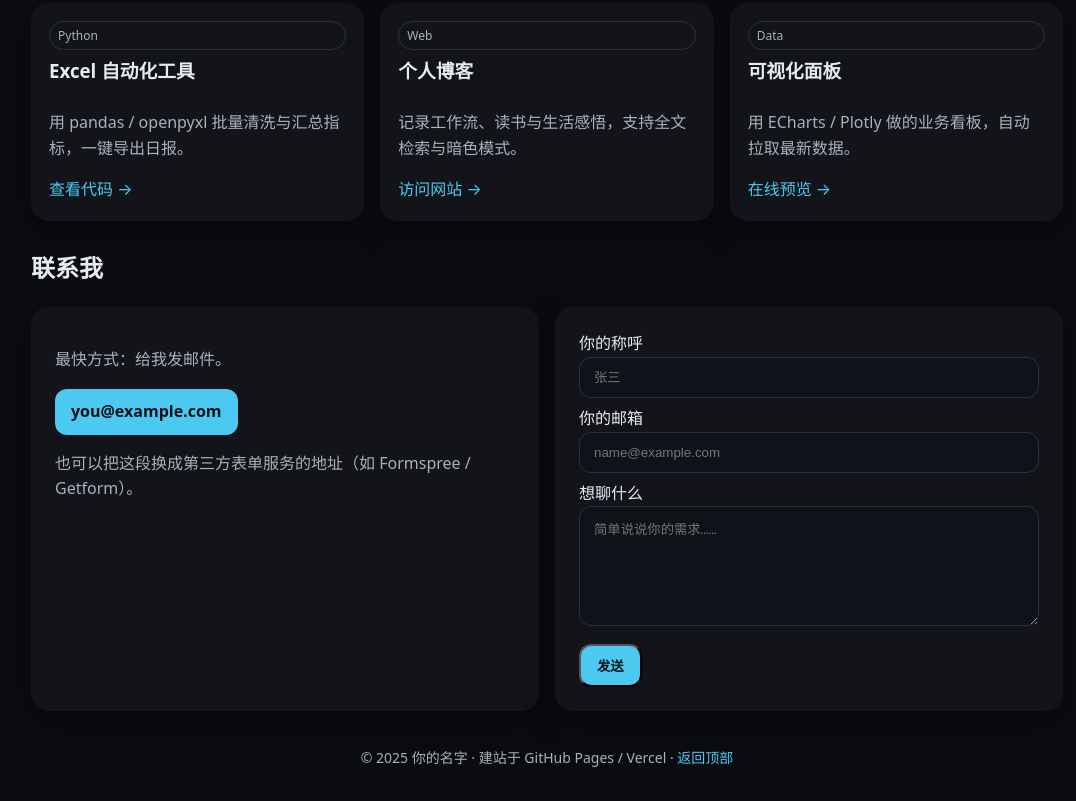
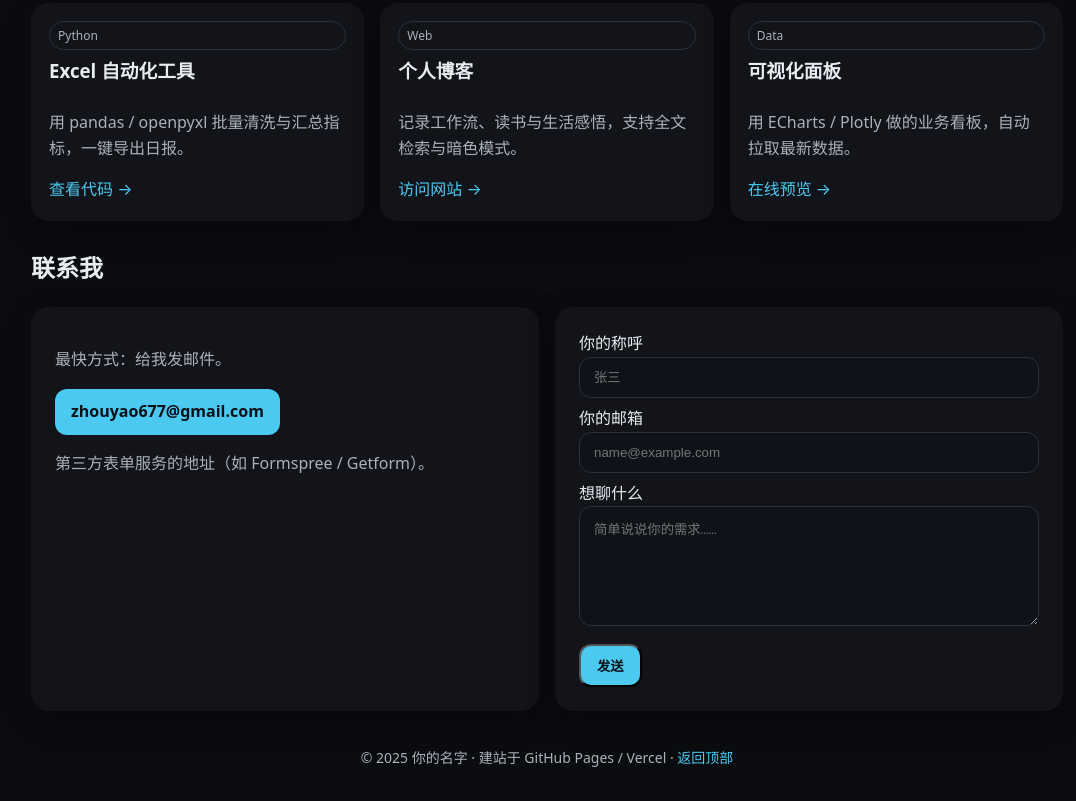
Before and after one commit to hellofuck264/hellofuck264.github.io, a plain HTML site: page index.html in a window 1280 px wide. Shown: the part 685-1486 px from the top of the page, without its empty margins (93-1169 px from the left). Drawn offline with Linux system fonts and the light colour scheme.

Commit message:
Update index.html

```diff
--- a/index.html
+++ b/index.html
@@ -125,8 +125,8 @@
       <div class="split">
         <div class="card">
           <p class="muted">最快方式：给我发邮件。</p>
-          <p class="mailto"><a href="mailto:you@example.com" class="btn">you@example.com</a></p>
-          <p class="muted">也可以把这段换成第三方表单服务的地址（如 Formspree / Getform）。</p>
+          <p class="mailto"><a href="mailto:you@example.com" class="btn">zhouyao677@gmail.com</a></p>
+          <p class="muted">第三方表单服务的地址（如 Formspree / Getform）。</p>
         </div>
         <div class="card">
           <form onsubmit="event.preventDefault();alert('前端静态页无法直接收表单，建议改用 mailto 或第三方表单服务。');">
```
